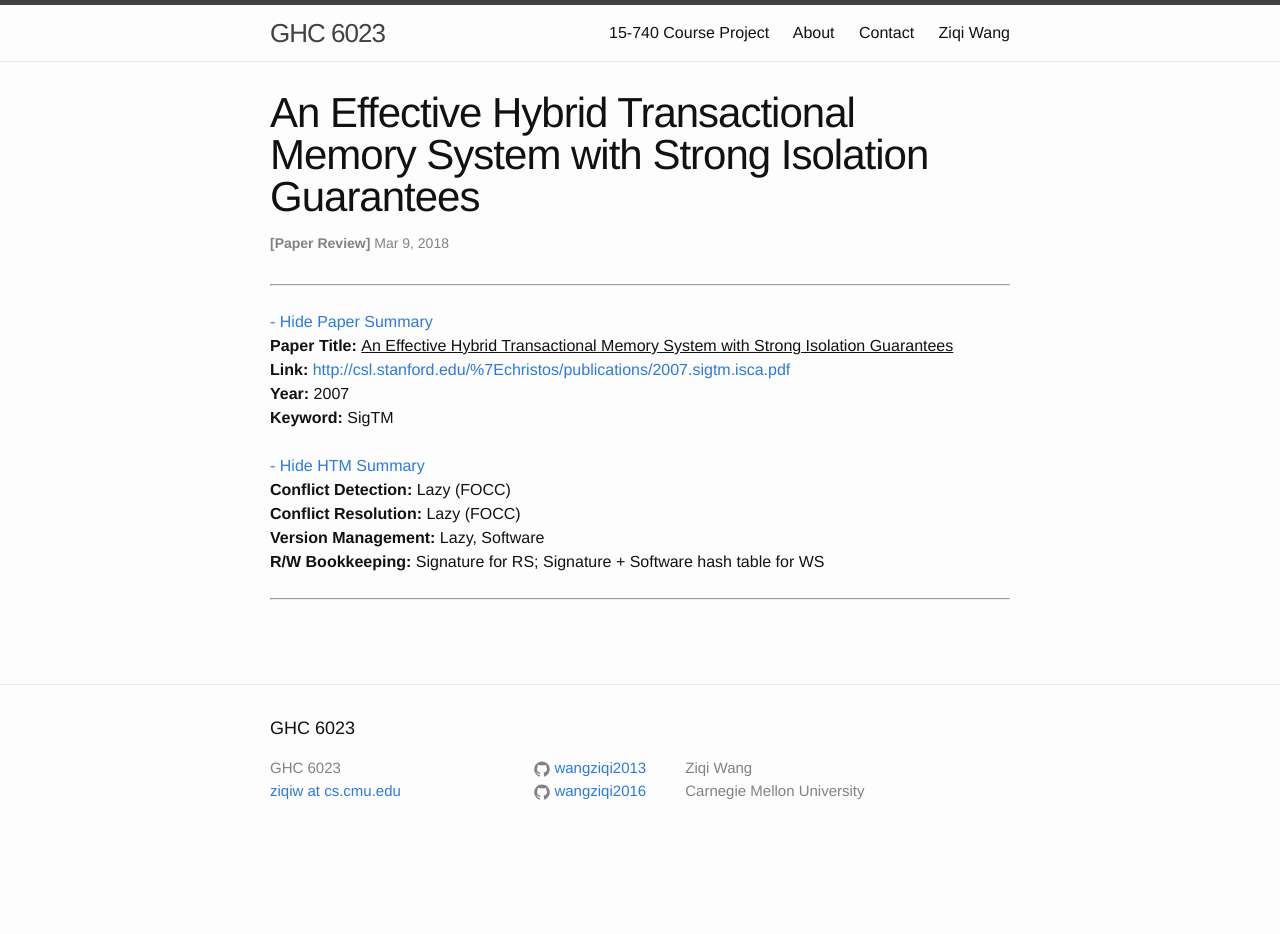
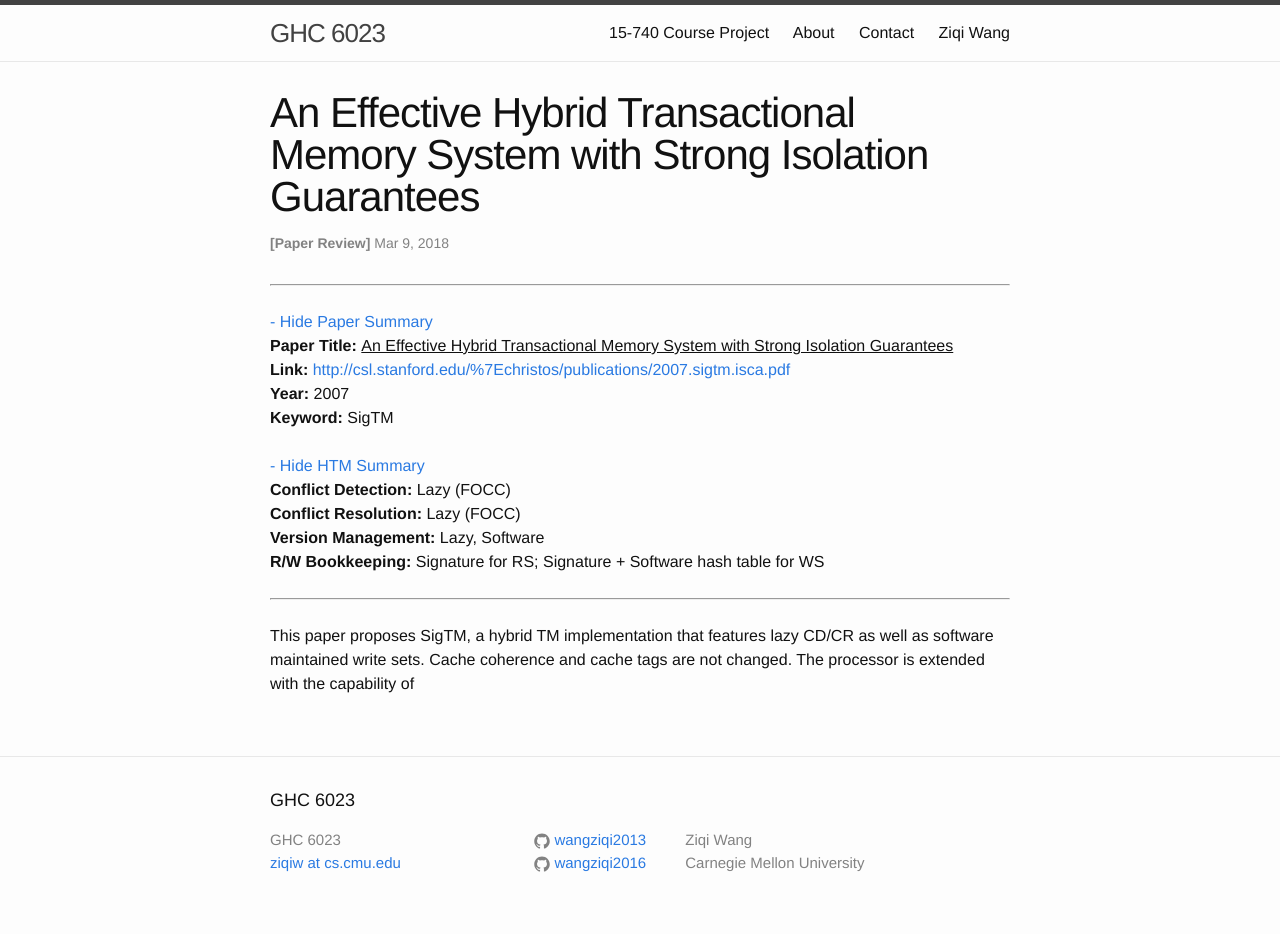
Before and after one commit to wangziqi2013/wangziqi2013.github.io, a Jekyll site: the page built from _posts/2018-03-18-An-Effective-Hybrid-TM-System-with-Strong-Isolation-guarantees.markdown, in a window 1280 px wide. Built offline with Jekyll 4.4.1, drawn with Linux system fonts in a browser that asks for light colours; before the commit the page ends 900 px from its top, so only the background shows below that.

Commit message:
Fix typo

```diff
--- a/_posts/2018-03-14-Transactional-Conflict-Decoupling-and-Value-Prediction.markdown
+++ b/_posts/2018-03-14-Transactional-Conflict-Decoupling-and-Value-Prediction.markdown
@@ -46,6 +46,6 @@ An atomic in-cache commit is then performed as in the classical HTM.
 
 A few optimizations are possible. One of them is to send the transaction's read and write set along with coherence requests
 as a bitmap (signature?). This may help the receiver to eagerly determine that a prediction is not feasible, and hence
-abort early to avoid wasted cycles. (*I am confused here. Why sending the read set? There is even no invalidatoin for transactional
+abort early to avoid wasted cycles. (*I am confused here. Why sending the read set? There is even no invalidation for transactional
 written lines*). The second optimization prposes enhancing existing cache coherence protocol to support updating values in another
 processor's cache. If this is supported, a committing transaction could broadcast its changes to a cache line to all other processors that have a Stale line. The latter then updates the content of Stale lines, which may help improving the accuracy of prediction.
--- a/_posts/2018-03-18-An-Effective-Hybrid-TM-System-with-Strong-Isolation-guarantees.markdown
+++ b/_posts/2018-03-18-An-Effective-Hybrid-TM-System-with-Strong-Isolation-guarantees.markdown
@@ -12,3 +12,6 @@ htm_cd: Lazy (FOCC)
 htm_cr: Lazy (FOCC)
 version_mgmt: Lazy, Software
 ---
+
+This paper proposes SigTM, a hybrid TM implementation that features lazy CD/CR as well as software maintained
+write sets. Cache coherence and cache tags are not changed. The processor is extended with the capability of
```
